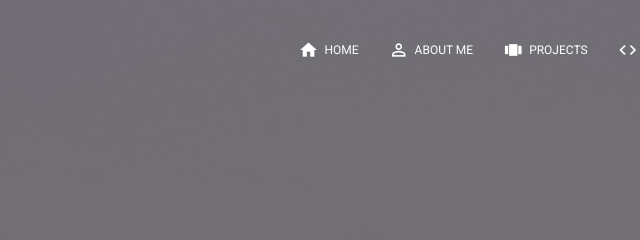
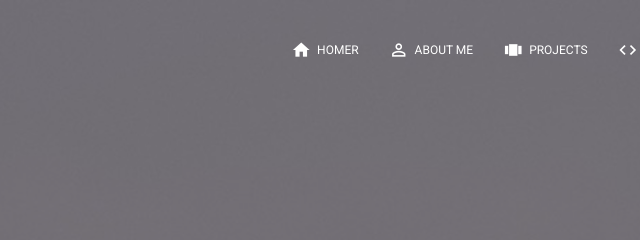
Before and after one commit to atkinsonlouis/Personal-Portofolio, a website: page index.html in a window 1280 px wide. Shown: the top 240 px of the page, 285-925 px from the left. Drawn offline with Linux system fonts and the light colour scheme.

Commit message:
practice

```diff
--- a/index.html
+++ b/index.html
@@ -53,7 +53,7 @@ The above copyright notice and this permission notice shall be included in all c
           <ul class="navbar-nav ml-auto">
             <li class="nav-item">
               <a href="#top" class="nav-link">
-                <i class="material-icons">home</i> Home
+                <i class="material-icons">home</i> Homer
               </a>
             </li>
             <li class="nav-item">
```
